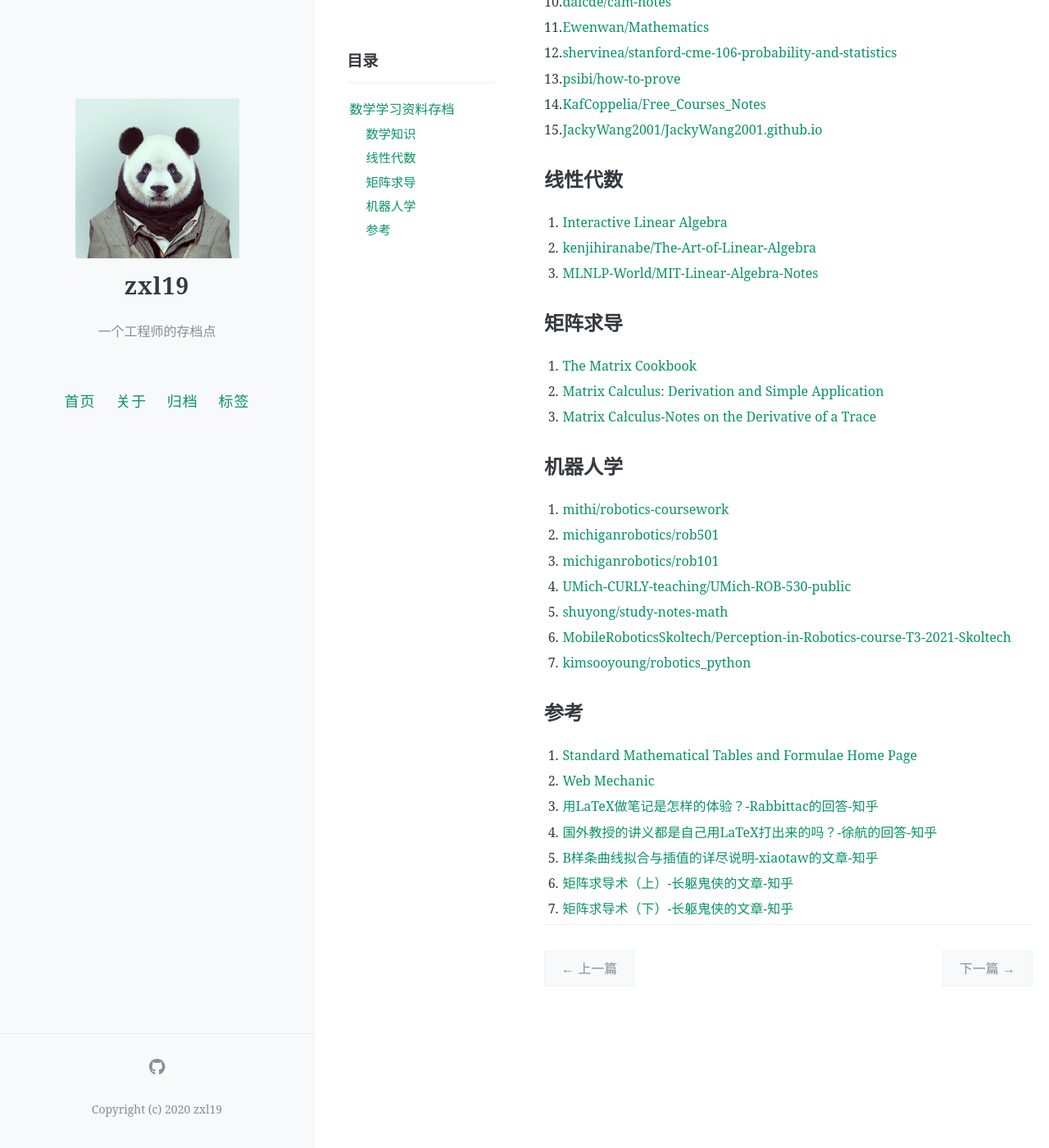
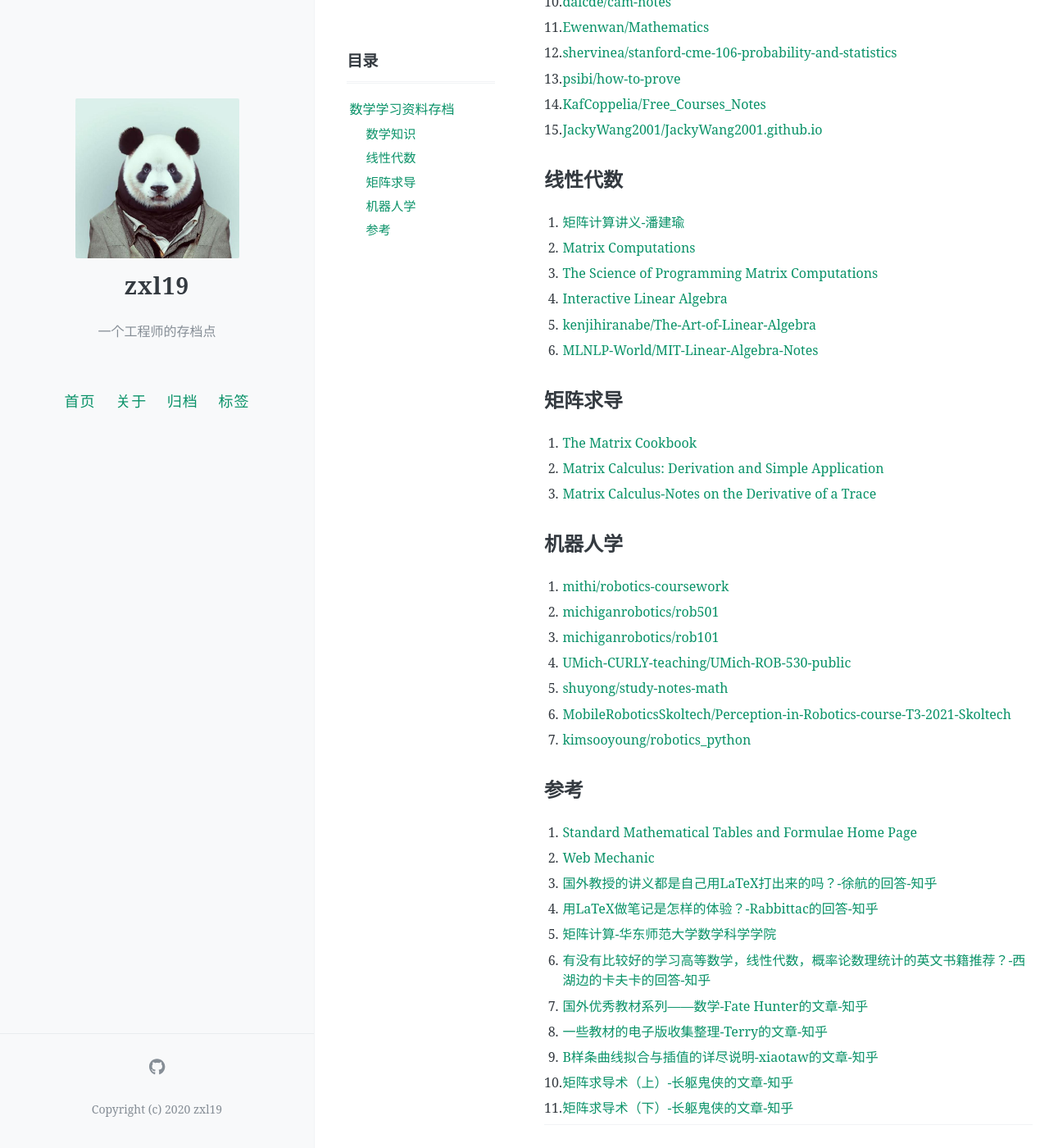
Before and after one commit to zxl19/zxl19.github.io, a Jekyll site: the page built from _posts/2023-03-25-math-material.md, in a window 1280 px wide and 1400 px high, scrolled down 555 px. Shown: the whole window at 82% size. Built offline with Jekyll 4.4.1, drawn with Linux system fonts in a browser that asks for light colours; comment, search, counter and statistics services are not loaded.

Commit message:
Update Posts

```diff
--- a/_posts/2023-03-25-math-material.md
+++ b/_posts/2023-03-25-math-material.md
@@ -33,9 +33,12 @@ pinned: false
 
 ## 线性代数
 
-1. [Interactive Linear Algebra](https://textbooks.math.gatech.edu/ila/)
-2. [kenjihiranabe/The-Art-of-Linear-Algebra](https://github.com/kenjihiranabe/The-Art-of-Linear-Algebra)
-3. [MLNLP-World/MIT-Linear-Algebra-Notes](https://github.com/MLNLP-World/MIT-Linear-Algebra-Notes)
+1. [矩阵计算讲义-潘建瑜](https://math.ecnu.edu.cn/~jypan/Teaching/MatrixComp/mc.pdf)
+2. [Matrix Computations](https://math.ecnu.edu.cn/~jypan/Teaching/books/2013%20Matrix%20Computations%204th.pdf)
+3. [The Science of Programming Matrix Computations](https://www.cs.utexas.edu/users/rvdg/tmp/TSoPMC.pdf)
+4. [Interactive Linear Algebra](https://textbooks.math.gatech.edu/ila/)
+5. [kenjihiranabe/The-Art-of-Linear-Algebra](https://github.com/kenjihiranabe/The-Art-of-Linear-Algebra)
+6. [MLNLP-World/MIT-Linear-Algebra-Notes](https://github.com/MLNLP-World/MIT-Linear-Algebra-Notes)
 
 ## 矩阵求导
 
@@ -57,8 +60,12 @@ pinned: false
 
 1. [Standard Mathematical Tables and Formulae Home Page](https://www.mathtable.com/smtf/)
 2. [Web Mechanic](https://www.softouch.on.ca)
-3. [用LaTeX做笔记是怎样的体验？-Rabbittac的回答-知乎](https://www.zhihu.com/question/362654946/answer/1896187222)
-4. [国外教授的讲义都是自己用LaTeX打出来的吗？-徐航的回答-知乎](https://www.zhihu.com/question/29227449/answer/1895477272)
-5. [B样条曲线拟合与插值的详尽说明-xiaotaw的文章-知乎](https://zhuanlan.zhihu.com/p/576982365)
-6. [矩阵求导术（上）-长躯鬼侠的文章-知乎](https://zhuanlan.zhihu.com/p/24709748)
-7. [矩阵求导术（下）-长躯鬼侠的文章-知乎](https://zhuanlan.zhihu.com/p/24863977)
+3. [国外教授的讲义都是自己用LaTeX打出来的吗？-徐航的回答-知乎](https://www.zhihu.com/question/29227449/answer/1895477272)
+4. [用LaTeX做笔记是怎样的体验？-Rabbittac的回答-知乎](https://www.zhihu.com/question/362654946/answer/1896187222)
+5. [矩阵计算-华东师范大学数学科学学院](https://math.ecnu.edu.cn/~jypan/Teaching/MatrixComp/index.html)
+6. [有没有比较好的学习高等数学，线性代数，概率论数理统计的英文书籍推荐？-西湖边的卡夫卡的回答-知乎](https://www.zhihu.com/question/36512716/answer/69017140)
+7. [国外优秀教材系列——数学-Fate Hunter的文章-知乎](https://zhuanlan.zhihu.com/p/482491831)
+8. [一些教材的电子版收集整理-Terry的文章-知乎](https://zhuanlan.zhihu.com/p/348345664)
+9. [B样条曲线拟合与插值的详尽说明-xiaotaw的文章-知乎](https://zhuanlan.zhihu.com/p/576982365)
+10. [矩阵求导术（上）-长躯鬼侠的文章-知乎](https://zhuanlan.zhihu.com/p/24709748)
+11. [矩阵求导术（下）-长躯鬼侠的文章-知乎](https://zhuanlan.zhihu.com/p/24863977)
```
Also changed, not shown: _posts/.2021-09-24-wish-list.md (+1 -1 lines), _posts/2020-06-08-meme-archive.md (+5 -4 lines).
